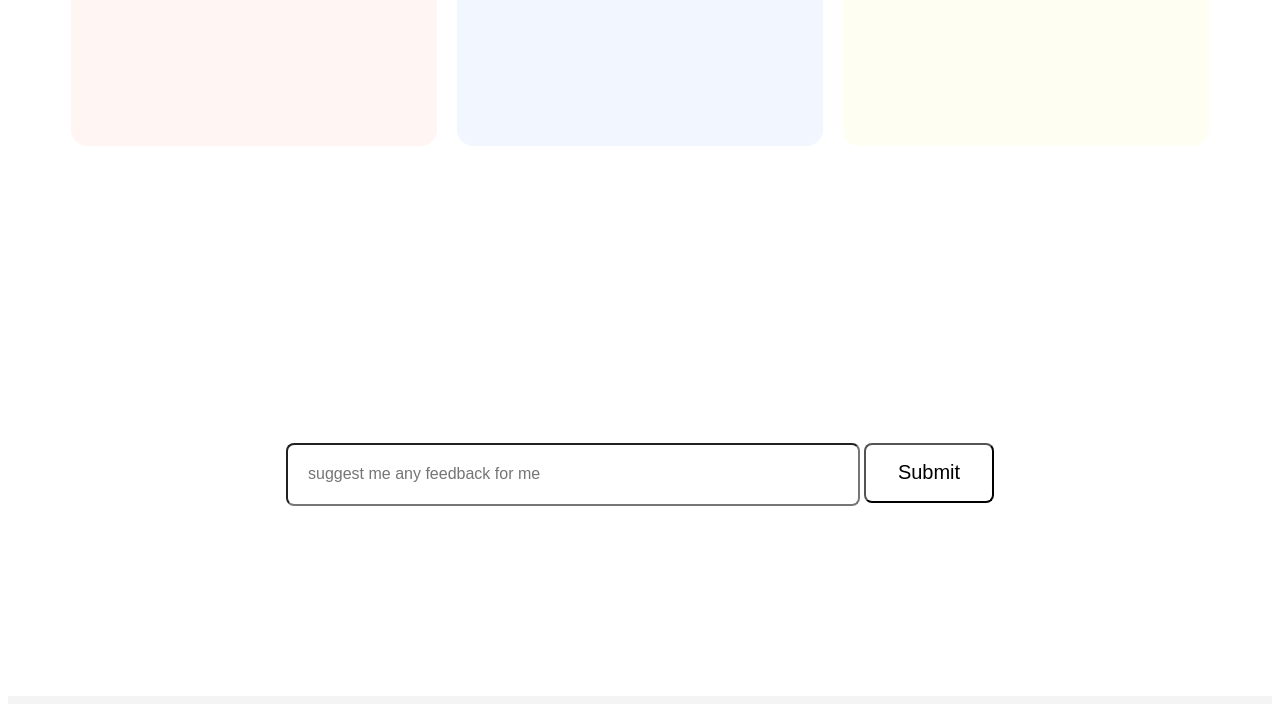
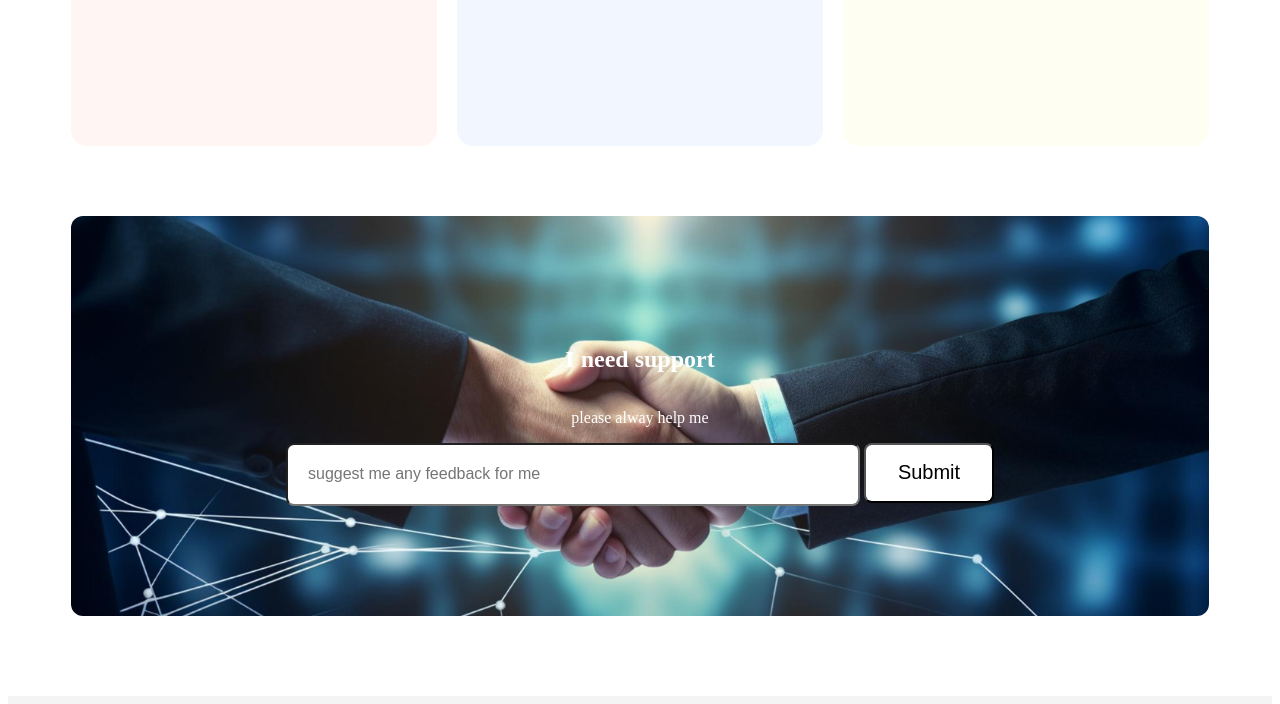
Before and after one commit to fazlerabbi-cyber/assginment-01, a plain HTML site: page index.html in a window 1280 px wide. Shown: the part 3417-4121 px from the top of the page. Drawn offline with Linux system fonts and the light colour scheme; the site is published under a folder, as on GitHub Pages, so addresses that start at the root find nothing; a web font is replaced by a local one.

Commit message:
support-section-added

```diff
--- a/styles/style.css
+++ b/styles/style.css
@@ -163,7 +163,7 @@ main {
 }
 
 .support {
-    background-image: url(/assets/handshake.jpg);
+    background-image: url('../assets/handshake.jpg');
     background-size: cover;
     background-repeat: no-repeat;
     width: 100%;
```
